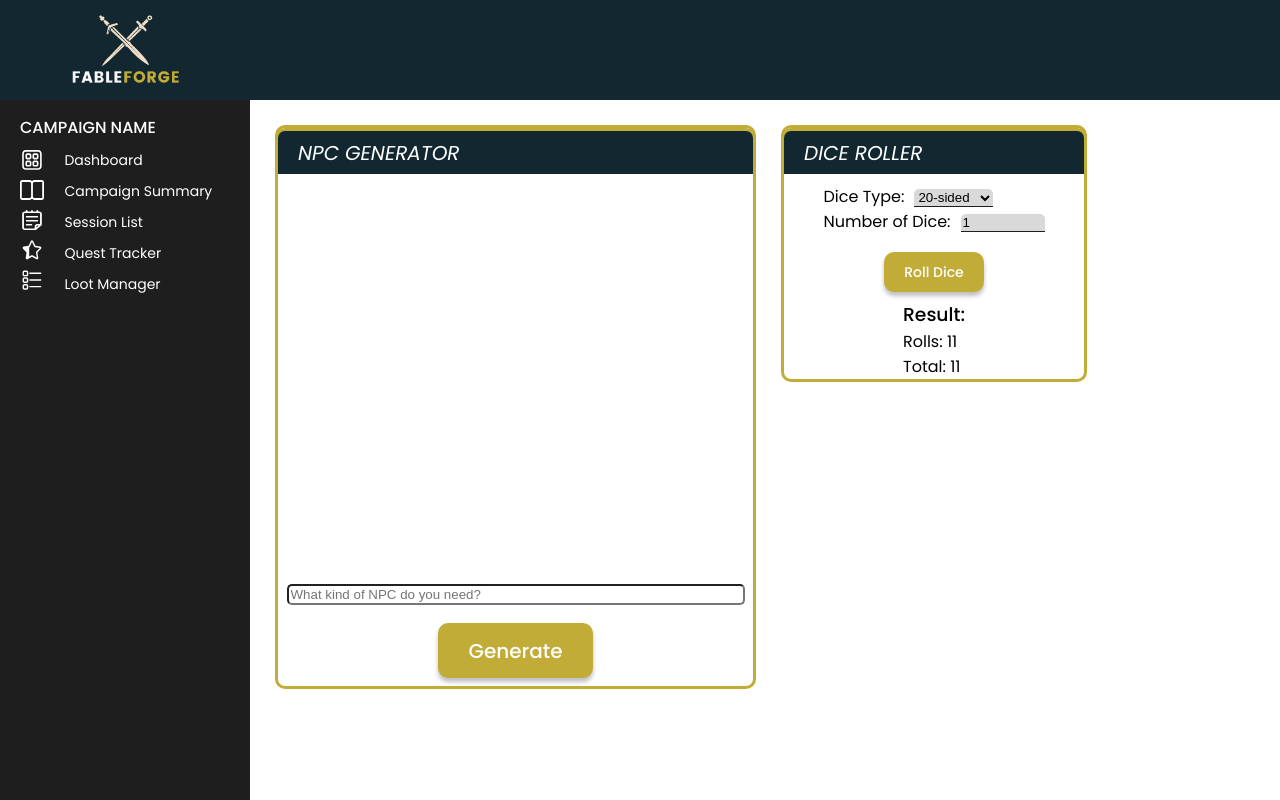
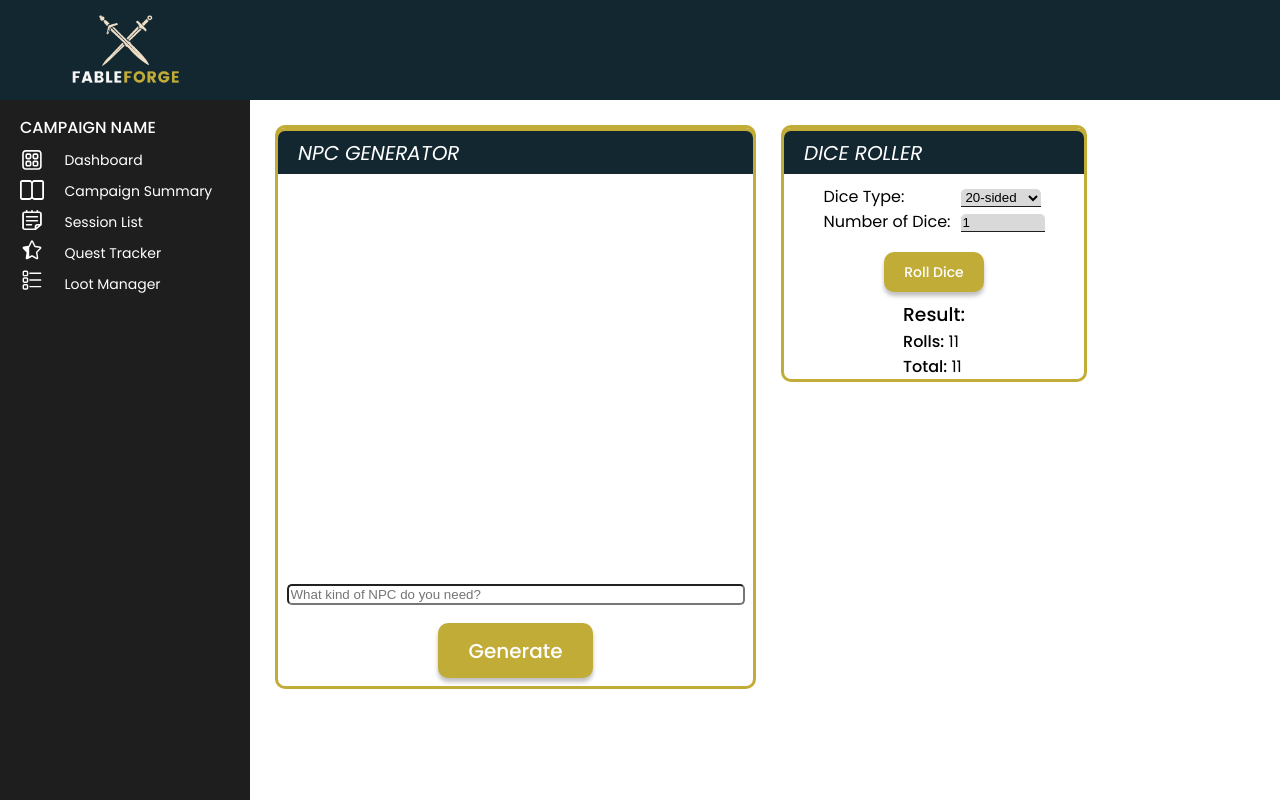
Before and after one commit to alliebourden/fableforge, a React (Vite) app: page / in a window 1280 px wide. Both pictures are taken after a click on the button "Roll Dice". Built offline with nearby package versions, Linux system fonts and the light colour scheme.

Commit message:
style - modified width dice results, strong p tag

```diff
--- a/src/App.css
+++ b/src/App.css
@@ -961,7 +961,8 @@ dialog {
   border-top: none;
   border-left: none;
   border-right: none;
-  margin-left: 10px;
+  margin-left: 57px;
+  width: 80px;
 }
 
 .dice-roller-content input {
@@ -1003,6 +1004,10 @@ dialog {
   justify-content: center;
   align-items: center;
   margin-top: 10px;
+}
+
+.dice-results {
+  max-width: 275px;
 }
 
 /* loot manager css */
--- a/src/components/DiceRoller.jsx
+++ b/src/components/DiceRoller.jsx
@@ -27,6 +27,7 @@ const DiceRoller = () => {
           <select
             value={diceType}
             onChange={(e) => setDiceType(Number(e.target.value))}
+            className="dice-select"
           >
             <option value={4}>4-sided</option>
             <option value={6}>6-sided</option>
@@ -55,10 +56,14 @@ const DiceRoller = () => {
         </div>
       </div>
       {result && (
-        <div>
+        <div className="dice-results">
           <h3>Result:</h3>
-          <p>Rolls: {result.rolls.join(", ")}</p>
-          <p>Total: {result.totalResult}</p>
+          <p>
+            <strong>Rolls:</strong> {result.rolls.join(", ")}
+          </p>
+          <p>
+            <strong>Total:</strong> {result.totalResult}
+          </p>
         </div>
       )}
     </div>
```
